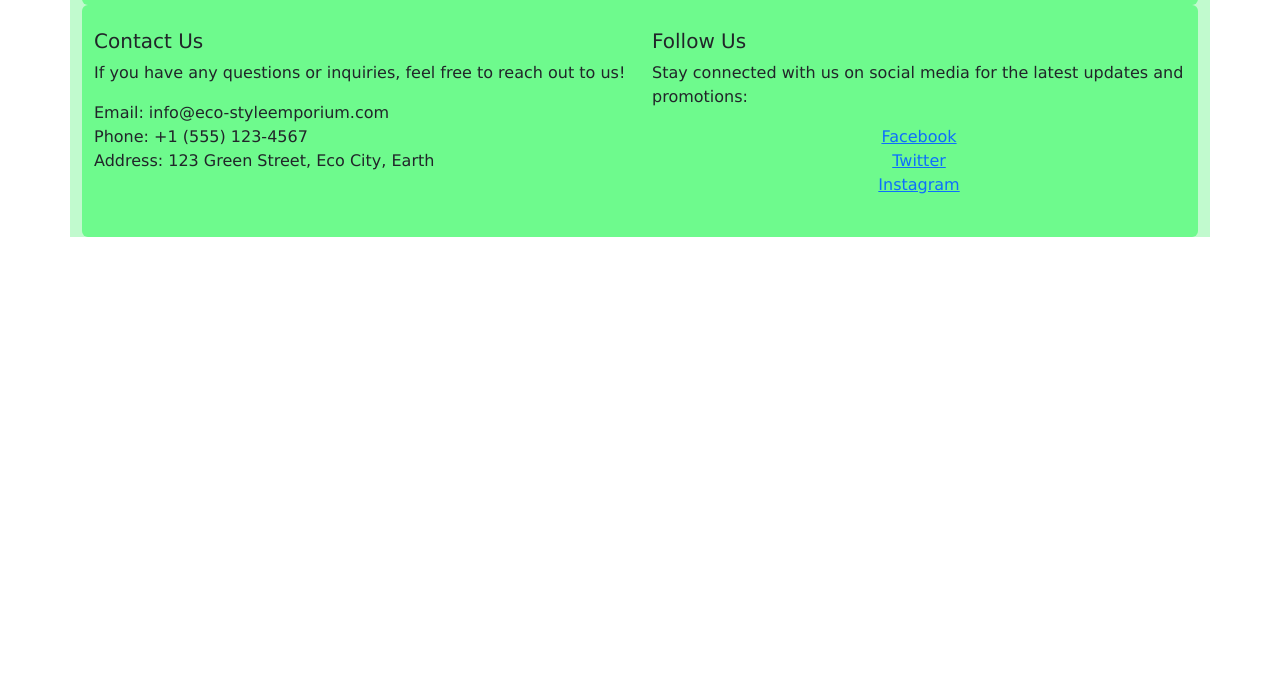
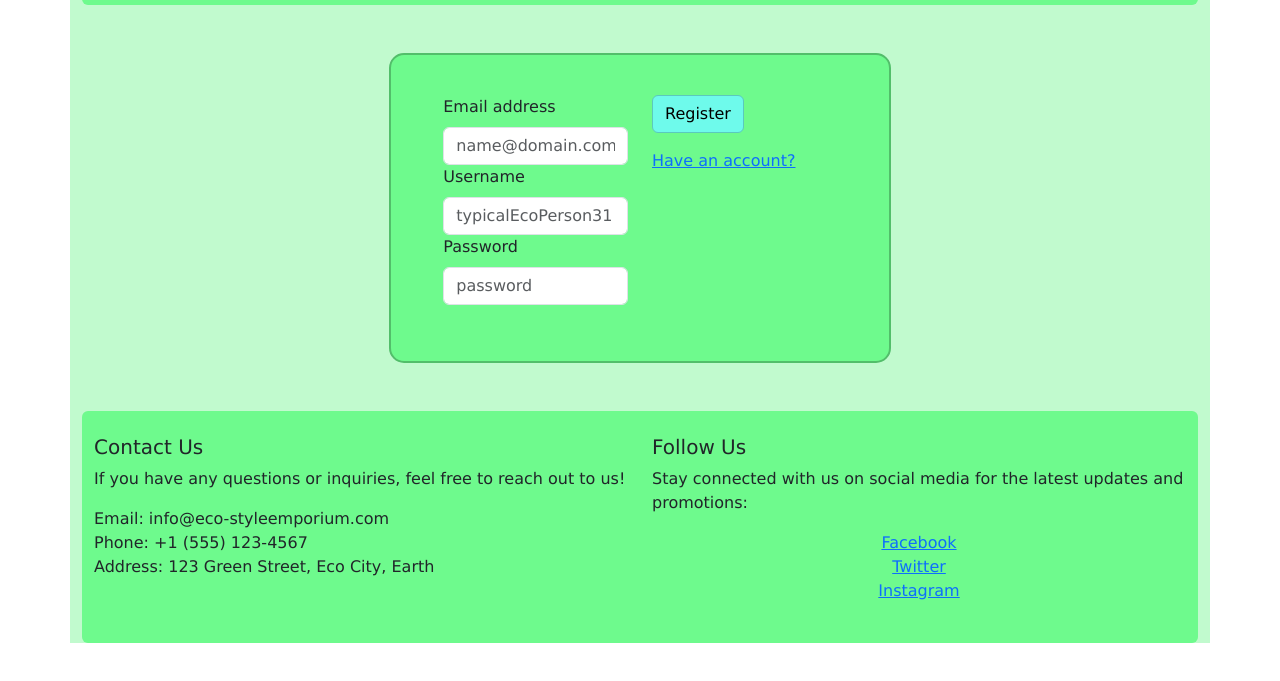
Before and after one commit to KubaK1P/bootstrapSklepFinal, a plain HTML site: page html/register.html in a window 1280 px wide. Shown: the part 61-742 px from the top of the page. Drawn offline with nearby package versions, Linux system fonts and the light colour scheme.

Commit message:
login register

```diff
--- a/css/main.css
+++ b/css/main.css
@@ -26,7 +26,7 @@ h3 {
 }
 
 .card {
-  margin: 0;
+  margin: 1rem;
   background-color: #6efa8d;
   height: 100%;
 }
@@ -63,3 +63,11 @@ h3 {
   background: #befa6e;
   transition-duration: 200ms;
 }
+
+form {
+  padding: 2.5rem;
+  border-radius: 15px;
+  border: 2px solid #52be6a;
+  background: #6efa8d;
+  margin-bottom: 3rem;
+}
--- a/html/register.html
+++ b/html/register.html
@@ -14,7 +14,10 @@
   </head>
   <body>
     <div class="container">
-      <nav class="navbar navbar-expand-lg rounded" style="background-color: #6efa8d">
+      <nav
+        class="navbar navbar-expand-lg rounded"
+        style="background-color: #6efa8d; margin-bottom: 3rem"
+      >
         <div class="container-fluid">
           <a class="navbar-brand" href="#">
             <img
@@ -51,9 +54,7 @@
                 <a class="nav-link active" href="products.html">Products</a>
               </li>
               <li class="nav-item">
-                <a class="nav-link active" href="contact.html"
-                  >Contact us</a
-                >
+                <a class="nav-link active" href="contact.html">Contact us</a>
               </li>
               <li class="nav-item">
                 <a class="nav-link" href="login.html">Log in</a>
@@ -62,13 +63,50 @@
           </div>
         </div>
       </nav>
-      <main></main>
-      <footer class="py-4 rounded" style="background: #6efa8d;">
-        <div class="container notGreen" style="background: #6efa8d;">
+      <main class="d-flex justify-content-center">
+        <form action="" class="row">
+          <div class="col">
+            <label for="formControlInput1" class="form-label"
+              >Email address</label
+            >
+            <input
+              type="email"
+              class="form-control"
+              id="formControlInput1"
+              placeholder="name@domain.com"
+            />
+            <label for="formControlInput3" class="form-label">Username</label>
+            <input
+              type="text"
+              class="form-control"
+              id="formControlInput3"
+              placeholder="typicalEcoPerson31"
+            />
+            <div class="mb-3">
+              <label for="formControlInput2" class="form-label">Password</label>
+              <input
+                type="password"
+                class="form-control"
+                id="formControlInput2"
+                placeholder="password"
+              />
+            </div>
+          </div>
+          <div class="col">
+            <button type="submit" class="btn mb-3">Register</button><br />
+            <a href="login.html">Have an account?</a>
+          </div>
+        </form>
+      </main>
+      <footer class="py-4 rounded" style="background: #6efa8d">
+        <div class="container notGreen" style="background: #6efa8d">
           <div class="row">
             <div class="col-md-6">
               <h5>Contact Us</h5>
-              <p>If you have any questions or inquiries, feel free to reach out to us!</p>
+              <p>
+                If you have any questions or inquiries, feel free to reach out
+                to us!
+              </p>
               <ul class="list-unstyled">
                 <li>Email: info@eco-styleemporium.com</li>
                 <li>Phone: +1 (555) 123-4567</li>
@@ -77,7 +115,10 @@
             </div>
             <div class="col-md-6">
               <h5>Follow Us</h5>
-              <p>Stay connected with us on social media for the latest updates and promotions:</p>
+              <p>
+                Stay connected with us on social media for the latest updates
+                and promotions:
+              </p>
               <ul class="list-unstyled">
                 <li class="text-center"><a href="#">Facebook</a></li>
                 <li class="text-center"><a href="#">Twitter</a></li>
```
Also changed, not shown: html/login.html (+47 -10 lines).
